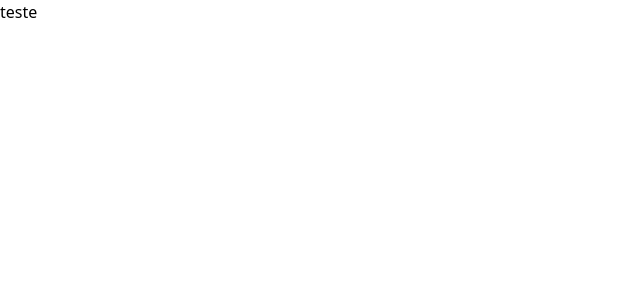
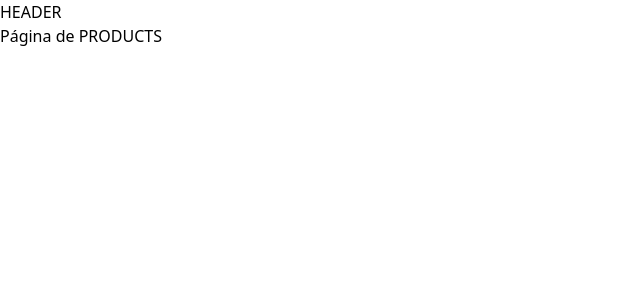
Before and after one commit to MariaJuliaAS/Pet-Love, a React (Vite) app: page /products in a window 1280 px wide. Shown: the top 300 px of the page, without its empty margins (0-640 px from the left). Built offline with nearby package versions, Linux system fonts and the light colour scheme.

Commit message:
Criando rotas

```diff
--- a/src/App.tsx
+++ b/src/App.tsx
@@ -1,9 +1,9 @@
+import { RouterProvider } from "react-router-dom"
+import { router } from "./routes/routes"
 
 function App() {
   return (
-    <div>
-      <h1>teste</h1>
-    </div>
+    <RouterProvider router={router} />
   )
 }
 
--- /dev/null
+++ b/src/components/header/index.tsx
@@ -0,0 +1,9 @@
+
+
+export function Header() {
+    return (
+        <header>
+            <h1>HEADER</h1>
+        </header>
+    )
+}
--- /dev/null
+++ b/src/components/layout/index.tsx
@@ -0,0 +1,11 @@
+import { Header } from "../header"
+import { Outlet } from "react-router-dom"
+
+export function Layout() {
+    return (
+        <>
+            <Header />
+            <Outlet />
+        </>
+    )
+}
--- /dev/null
+++ b/src/pages/cart/index.tsx
@@ -0,0 +1,6 @@
+
+export function Cart() {
+    return (
+        <h1>Página de CART</h1>
+    )
+}
--- /dev/null
+++ b/src/pages/details/index.tsx
@@ -0,0 +1,6 @@
+
+export function Details() {
+    return (
+        <h1>Página de DETAILS</h1>
+    )
+}
--- /dev/null
+++ b/src/pages/error/index.tsx
@@ -0,0 +1,9 @@
+
+
+export function ErrorPage() {
+    return (
+        <div>
+            <h1>Página de Erro</h1>
+        </div>
+    )
+}
--- /dev/null
+++ b/src/pages/home/index.tsx
@@ -0,0 +1,6 @@
+
+export function Home() {
+    return (
+        <h1>Página de HOME</h1>
+    )
+}
--- /dev/null
+++ b/src/pages/products/index.tsx
@@ -0,0 +1,6 @@
+
+export function Products() {
+    return (
+        <h1>Página de PRODUCTS</h1>
+    )
+}
--- /dev/null
+++ b/src/routes/routes.tsx
@@ -0,0 +1,37 @@
+import { createBrowserRouter } from "react-router-dom";
+import { Layout } from "../components/layout";
+import { Home } from "../pages/home";
+import { Products } from "../pages/products";
+import { Cart } from "../pages/cart";
+import { Details } from "../pages/details";
+import { ErrorPage } from "../pages/error";
+
+const router = createBrowserRouter([
+    {
+        element: <Layout />,
+        children: [
+            {
+                path: "/",
+                element: <Home />
+            },
+            {
+                path: "/products",
+                element: <Products />
+            },
+            {
+                path: "/cart",
+                element: <Cart />
+            },
+            {
+                path: "/details/:id",
+                element: <Details />
+            },
+            {
+                path: "*",
+                element: <ErrorPage />
+            }
+        ]
+    }
+])
+
+export { router };
```
